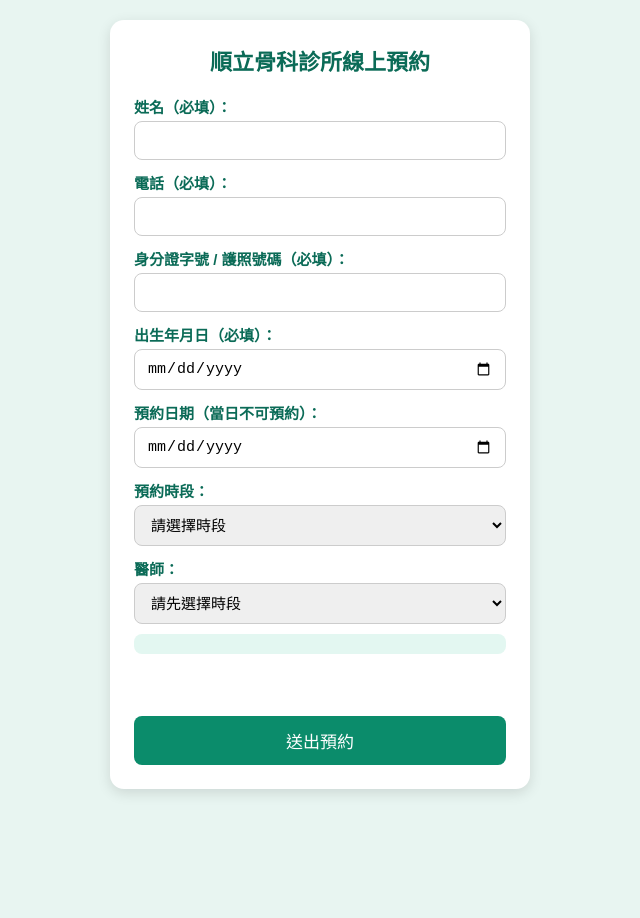
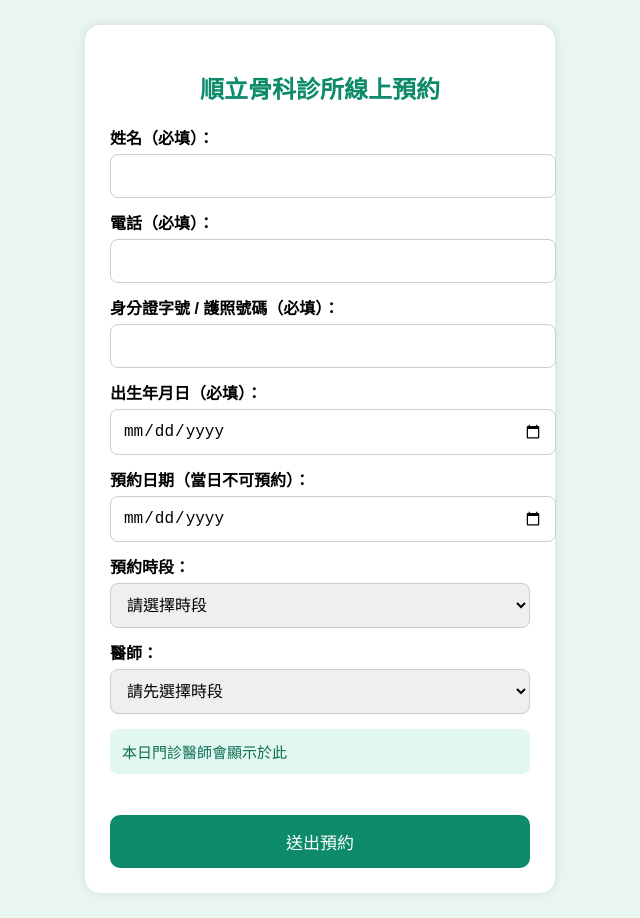
Before and after one commit to invoke910-collab/clinic-booking, a website: page docs/booking.html in a window 1280 px wide. Shown: the whole page, without its empty margins (320-960 px from the left). Before the commit the page ends 809 px from the top, so only its background shows below. Drawn offline with Linux system fonts and the light colour scheme.

Commit message:
Update booking.html

```diff
--- a/docs/booking.html
+++ b/docs/booking.html
@@ -9,90 +9,116 @@
 body {
     font-family: "Noto Sans TC", sans-serif;
     background: #e8f5f1;
-      margin: 0;
-      padding: 0;
+    margin: 0; padding: 0;
 }
+
 .container {
     max-width: 420px;
-      margin: 20px auto;
-      background: #ffffff;
-      padding: 24px;
-      border-radius: 14px;
-      box-shadow: 0 4px 14px rgba(0,0,0,0.12);
-      box-sizing: border-box;
+    margin: 25px auto;
+    background: white;
+    padding: 25px;
+    border-radius: 15px;
+    box-shadow: 0 0 10px rgba(0,0,0,0.1);
 }
-    h2 {
-      text-align: center;
-      color: #0b6b57;
-      margin-top: 0;
-      margin-bottom: 20px;
-      font-size: 22px;
+
+label {
+    font-weight: bold;
+    display: block;
+    margin: 12px 0 5px;
 }
-    label {
-      display: block;
-      margin-top: 12px;
-      margin-bottom: 4px;
-      font-size: 15px;
-      font-weight: 600;
-      color: #0b6b57;
-    }
+
 input, select {
     width: 100%;
-      padding: 10px 12px;
-      font-size: 15px;
+    padding: 12px;
     border-radius: 8px;
-      border: 1px solid #cccccc;
-      box-sizing: border-box;
+    border: 1px solid #ccc;
+    font-size: 16px;
 }
-    #summary {
-      margin-top: 10px;
-      background: #e3f7f1;
-      padding: 10px;
-      border-radius: 8px;
-      font-size: 14px;
-      color: #0b6b57;
-    }
-    .error-text {
-      margin-top: 8px;
-      color: #d32f2f;
-      font-size: 14px;
-      text-align: center;
-      min-height: 20px;
-    }
+
 button {
     width: 100%;
-      margin-top: 20px;
+    margin-top: 25px;
+    padding: 14px;
+    font-size: 17px;
+    border: none;
+    background: #0d8a6a;
+    color: white;
+    border-radius: 10px;
+}
+
+.summary-box {
+    margin-top: 15px;
     padding: 12px;
-      font-size: 17px;
+    background: #e2f7ef;
     border-radius: 8px;
-      border: none;
-      background: #0b8c6b;
-      color: #ffffff;
+    font-size: 15px;
+    color: #0d6b54;
 }
-    button:hover {
-      background: #0a7458;
+
+/* 🌟 Popup */
+.popup-overlay {
+    position: fixed;
+    top:0; left:0;
+    width:100%; height:100%;
+    background: rgba(0,0,0,0.5);
+    display:none;
+    justify-content:center;
+    align-items:center;
+    z-index:999;
+}
+
+.popup-box {
+    width: 80%;
+    max-width: 360px;
+    background:white;
+    padding: 25px;
+    border-radius: 15px;
+    text-align:center;
+    animation: popIn 0.3s ease-out;
+}
+
+.popup-title {
+    font-size: 20px;
+    font-weight: bold;
+    color:#0d8a6a;
+}
+
+.popup-btn {
+    margin-top:15px;
+    width:100%;
+    padding:12px;
+    background:#0d8a6a;
+    color:white;
+    border:0;
+    border-radius:10px;
+}
+
+@keyframes popIn {
+    from { transform:scale(0.8); opacity:0; }
+    to { transform:scale(1); opacity:1; }
 }
 </style>
 </head>
 
 <body>
 <div class="container">
-    <h2>順立骨科診所線上預約</h2>
+
+    <h2 style="text-align:center;color:#0d8a6a;">順立骨科診所線上預約</h2>
 
     <label>姓名（必填）：</label>
-    <input type="text" id="name" />
+    <input id="name">
 
     <label>電話（必填）：</label>
-    <input type="text" id="phone" />
+    <input id="phone">
 
     <label>身分證字號 / 護照號碼（必填）：</label>
-    <input type="text" id="id_number" />
+    <input id="id_number">
 
     <label>出生年月日（必填）：</label>
-    <input type="date" id="birthday" />
+    <input type="date" id="birthday">
 
     <label>預約日期（當日不可預約）：</label>
-    <input type="date" id="date" />
+    <input type="date" id="date">
 
     <label>預約時段：</label>
     <select id="time">
@@ -107,80 +133,22 @@
         <option value="">請先選擇時段</option>
     </select>
 
-    <div id="summary"></div>
-    <p id="err" class="error-text"></p>
+    <div id="summary" class="summary-box">本日門診醫師會顯示於此</div>
+
+    <p id="err" style="color:red"></p>
 
     <button onclick="submitBooking()">送出預約</button>
 </div>
-<!-- 🌟 預約成功彈跳視窗 -->
-<div id="successPopup" class="popup-overlay" style="display:none;">
+
+<!-- Popup -->
+<div id="successPopup" class="popup-overlay">
     <div class="popup-box">
-      <h2 class="popup-title">✅ 預約成功</h2>
-
-      <div id="popupDetails" class="popup-details">
-          <!-- JS 會自動填入內容 -->
-      </div>
-
+        <div class="popup-title">預約成功！</div>
+        <div id="popupDetails"></div>
         <button class="popup-btn" onclick="closePopup()">確認</button>
     </div>
 </div>
 
-<style>
-/* 背景遮罩 */
-.popup-overlay {
-    position: fixed;
-    top: 0; left: 0;
-    width: 100%; height: 100%;
-    background: rgba(0,0,0,0.5);
-    display: flex;
-    justify-content: center;
-    align-items: center;
-    z-index: 999;
-}
-
-/* 彈窗 */
-.popup-box {
-    background: white;
-    width: 80%;
-    max-width: 360px;
-    padding: 25px;
-    border-radius: 15px;
-    text-align: center;
-    animation: popIn 0.3s ease-out;
-}
-
-/* 標題 */
-.popup-title {
-    color: #0d8a6a;
-    margin-bottom: 15px;
-}
-
-/* 內容 */
-.popup-details {
-    font-size: 16px;
-    line-height: 1.6;
-    margin-bottom: 20px;
-    color: #444;
-}
-
-/* 按鈕 */
-.popup-btn {
-    width: 100%;
-    padding: 12px 0;
-    background: #0d8a6a;
-    color: white;
-    border: 0;
-    border-radius: 10px;
-    font-size: 16px;
-}
-
-/* 動畫 */
-@keyframes popIn {
-    from { transform: scale(0.8); opacity: 0; }
-    to   { transform: scale(1); opacity: 1; }
-}
-</style>
-
 <script src="booking.js"></script>
 </body>
 </html>
```
Lines whose indentation alone changed are shown as unchanged.
